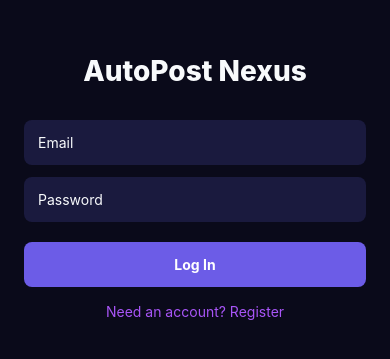
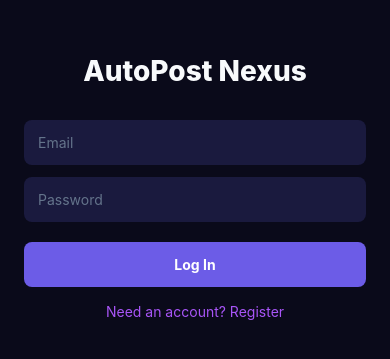
Before and after one commit to adieaquino/nexus-mobile, a React Native app: screen /Login in a window 390 px wide. Shown: the part 235-594 px from the top of the page. Built offline with nearby package versions, Linux system fonts and the light colour scheme.

Commit message:
Update LoginScreen.tsx

```diff
--- a/src/screens/LoginScreen.tsx
+++ b/src/screens/LoginScreen.tsx
@@ -19,8 +19,6 @@ export default function LoginScreen({ navigation }: Props) {
     setLoading(true);
     try {
       await signIn(email, password);
-      // Navigation to Dashboard happens automatically — App.tsx switches
-      // stacks based on auth state once signIn resolves.
     } catch (e) {
       setError((e as Error).message);
     } finally {
@@ -34,6 +32,7 @@ export default function LoginScreen({ navigation }: Props) {
       <TextInput
         style={styles.input}
         placeholder="Email"
+        placeholderTextColor="#64748b"
         autoCapitalize="none"
         keyboardType="email-address"
         value={email}
@@ -42,6 +41,7 @@ export default function LoginScreen({ navigation }: Props) {
       <TextInput
         style={styles.input}
         placeholder="Password"
+        placeholderTextColor="#64748b"
         secureTextEntry
         value={password}
         onChangeText={setPassword}
```
